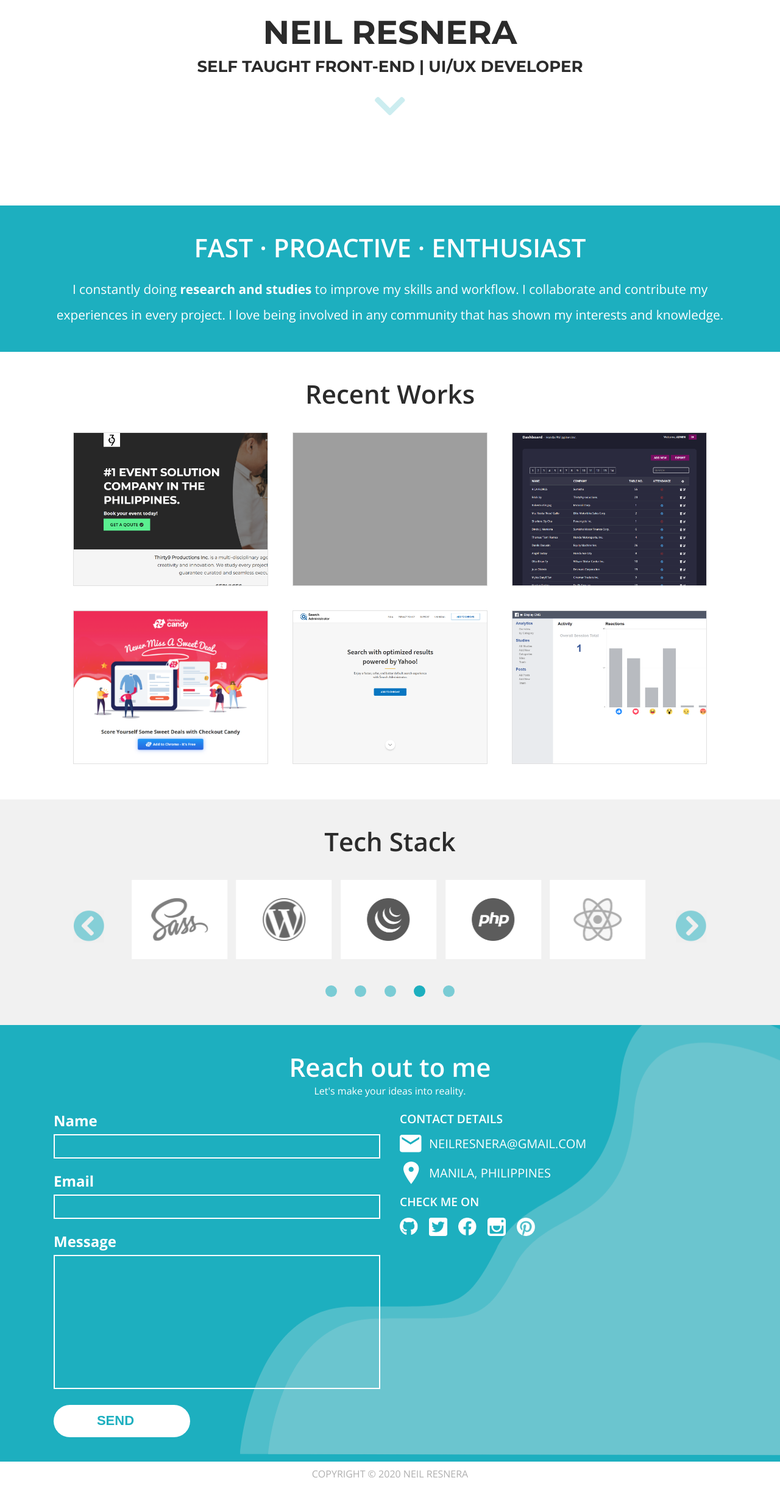
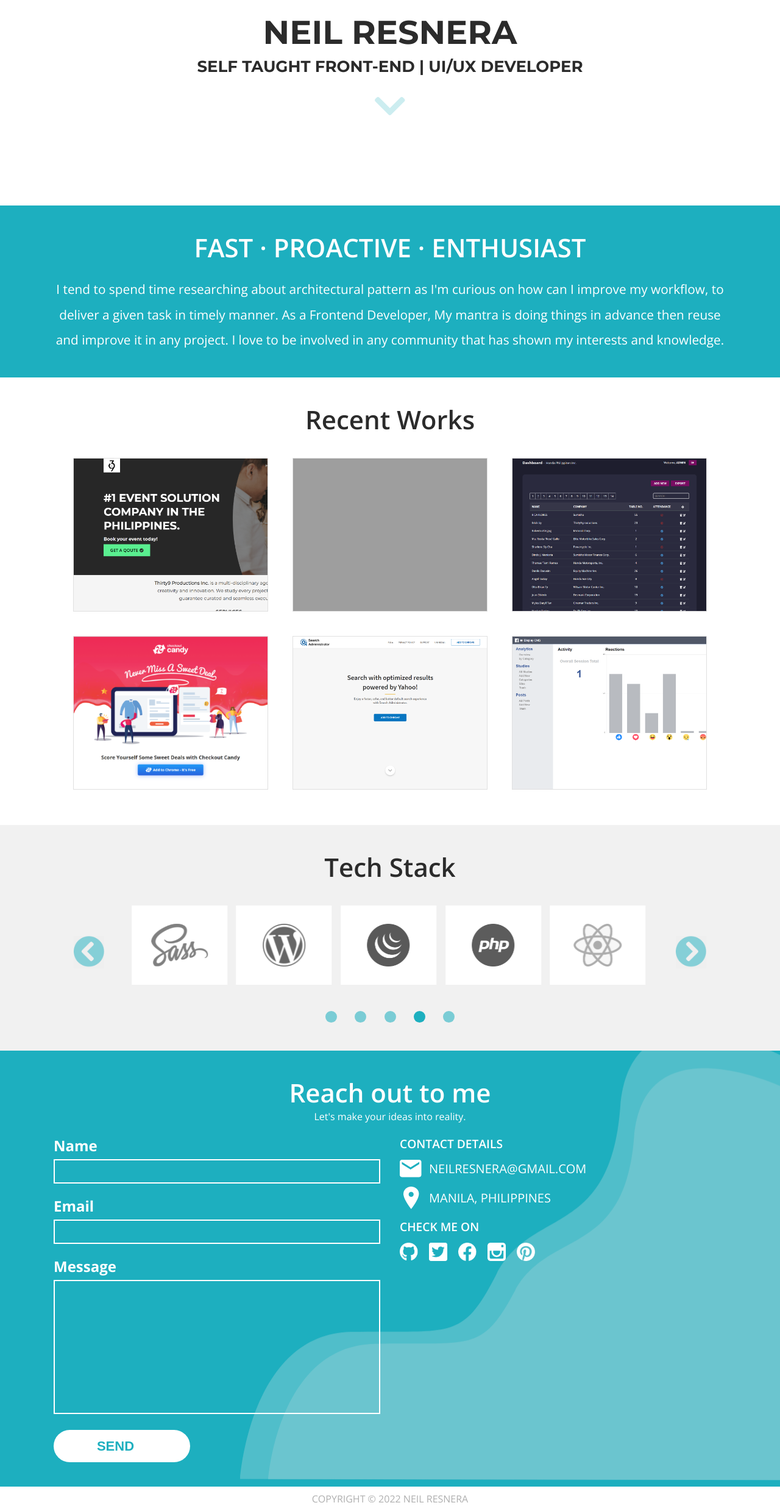
Before and after one commit to resnerac03/portfolio2020, a website: page index.html in a window 1280 px wide. Shown: the part 463-2941 px from the top of the page at 61% size. Before the commit the page ends 2900 px from the top, so only its background shows below. Drawn offline with nearby package versions, Linux system fonts and the light colour scheme; grey boxes are pictures that could not be loaded.

Commit message:
update intro and footer date

```diff
--- a/index.html
+++ b/index.html
@@ -44,7 +44,7 @@
                         FAST <span>&#183;</span> PROACTIVE <span>&#183;</span> ENTHUSIAST
                     </div>
                     <div class="desc -traits">
-                        I constantly doing <b>research and studies</b> to improve my skills and workflow. I collaborate and contribute my experiences in every project. I love being involved in any community that has shown my interests and knowledge.
+                        I tend to spend time researching about architectural pattern as I'm curious on how can I improve my workflow, to deliver a given task in timely manner. As a Frontend Developer, My mantra is doing things in advance then reuse and improve it in any project. I love to be involved in any community that has shown my interests and knowledge.
                     </div>
                 </div>
             </div>
@@ -350,7 +350,7 @@
         </div>
 
         <div class="main-footer">
-            COPYRIGHT &COPY; 2020 NEIL RESNERA
+            COPYRIGHT &COPY; 2022 NEIL RESNERA
         </div>
 
 
```
